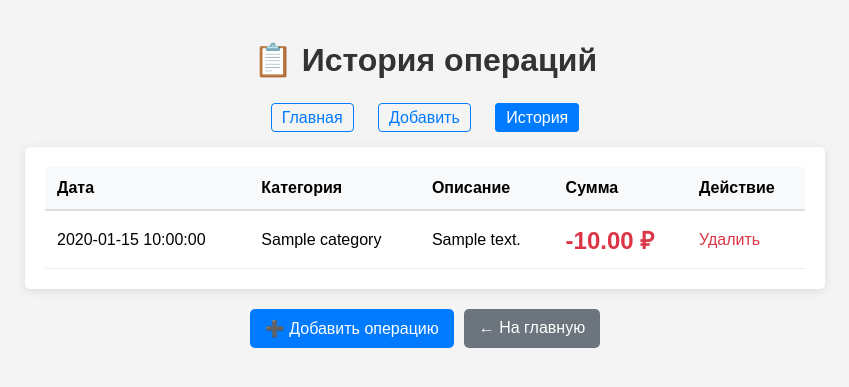
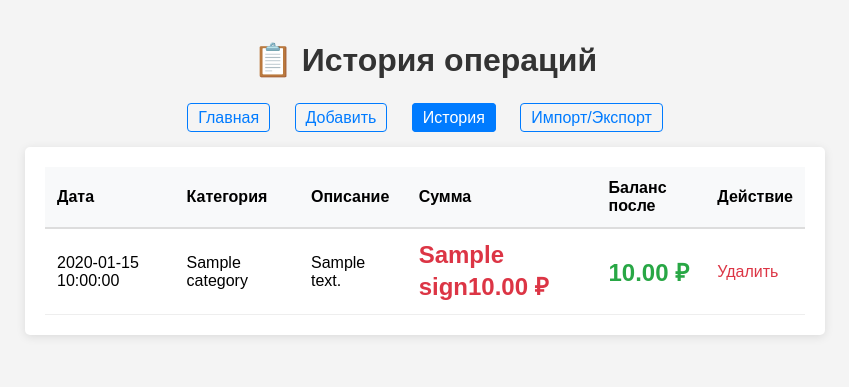
Before and after one commit to ounceseighteen/Finance-analiticcc, a Flask app: template templates/history.html in a window 1280 px wide. Shown: the top 387 px of the page, without its empty margins (215-1064 px from the left). Run offline with Flask 3, Linux system fonts and the light colour scheme; the template is opened without the code that fills it: most values are stand-ins (such as "Sample title", 1, 10 or a date in 2020).

Commit message:
Update history.html

```diff
--- a/templates/history.html
+++ b/templates/history.html
@@ -14,6 +14,7 @@
             <a href="{{ url_for('index') }}">Главная</a>
             <a href="{{ url_for('add_transaction') }}">Добавить</a>
             <a href="{{ url_for('history') }}" class="active">История</a>
+            <a href="{{ url_for('import_export') }}">Импорт/Экспорт</a>
         </div>
 
         {% if transactions %}
@@ -25,17 +26,28 @@
                         <th>Категория</th>
                         <th>Описание</th>
                         <th>Сумма</th>
+                        <th>Баланс после</th>
                         <th>Действие</th>
                     </tr>
                 </thead>
                 <tbody>
                     {% for t in transactions %}
                     <tr class="transaction-{{ t.type }}">
-                        <td>{{ t.date }}</td>
+                        <td>
+                            {% set date_parts = t.date.split('-') %}
+                            {% if date_parts|length == 3 %}
+                                {{ date_parts[2] }}.{{ date_parts[1] }}.{{ date_parts[0] }}
+                            {% else %}
+                                {{ t.date }}
+                            {% endif %}
+                        </td>
                         <td>{{ t.category }}</td>
                         <td>{{ t.description or '-' }}</td>
                         <td class="amount {% if t.type == 'income' %}positive{% else %}negative{% endif %}">
-                            {% if t.type == 'income' %}+{% else %}-{% endif %}{{ "%.2f"|format(t.amount) }} ₽
+                            {{ t.sign }}{{ "%.2f"|format(t.amount) }} ₽
+                        </td>
+                        <td class="amount {% if t.balance_after >= 0 %}positive{% else %}negative{% endif %}">
+                            {{ "%.2f"|format(t.balance_after) }} ₽
                         </td>
                         <td>
                             <a href="{{ url_for('delete_transaction', transaction_id=t.id) }}"
@@ -54,11 +66,6 @@
             <p style="text-align: center; color: #666;">Пока нет операций</p>
         </div>
         {% endif %}
-
-        <div class="quick-actions">
-            <a href="{{ url_for('add_transaction') }}" class="btn-primary">➕ Добавить операцию</a>
-            <a href="{{ url_for('index') }}" class="btn-secondary">← На главную</a>
-        </div>
     </div>
 </body>
 </html>
```
